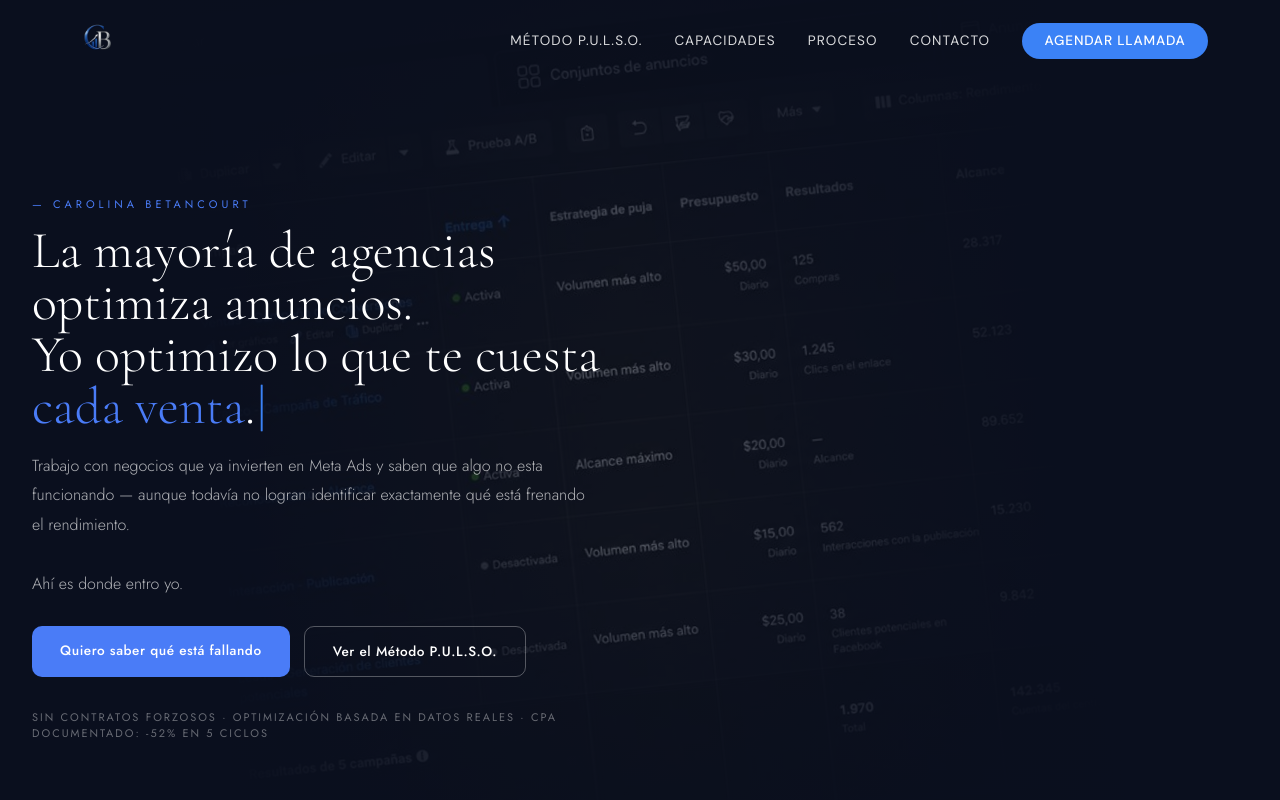
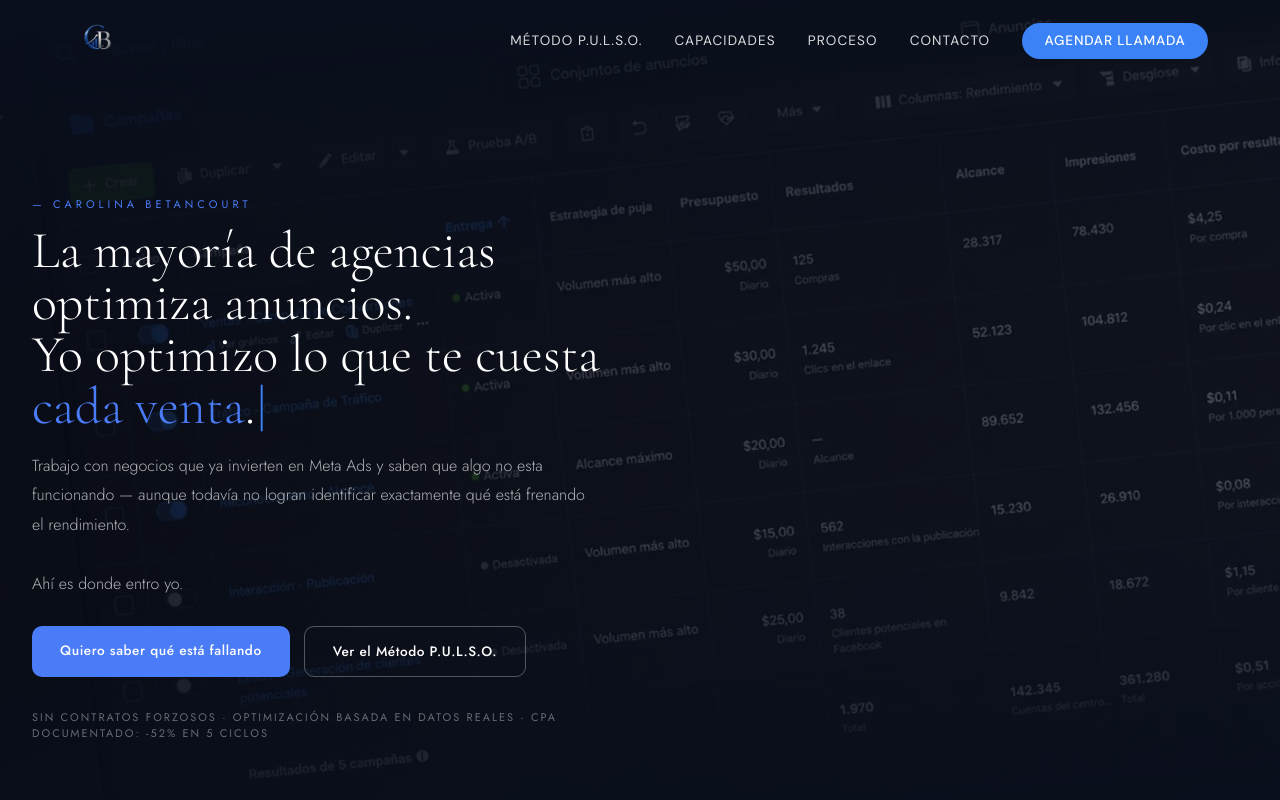
Before and after one commit to Coraline-Coder/carolina-landing, a Next.js app: page / in a window 1280 px wide. Shown: the top 800 px of the page. Built offline with nearby package versions, Linux system fonts and the light colour scheme.

Commit message:
fix: reduce left gradient opacity on hero mockup

```diff
--- a/src/app/page.tsx
+++ b/src/app/page.tsx
@@ -366,7 +366,7 @@ function HeroSection() {
         <div style={{
           position: "absolute",
           inset: 0,
-          background: "linear-gradient(to right, rgba(10,15,30,1) 0%, rgba(10,15,30,1) 25%, transparent 50%, rgba(10,15,30,1) 75%, rgba(10,15,30,1) 100%)",
+          background: "linear-gradient(90deg, rgba(0,0,0,0.75) 0%, rgba(0,0,0,0.55) 25%, rgba(0,0,0,0.25) 55%, rgba(0,0,0,0) 100%)",
           pointerEvents: "none",
         }} />
         {/* Gradiente abajo */}
```
